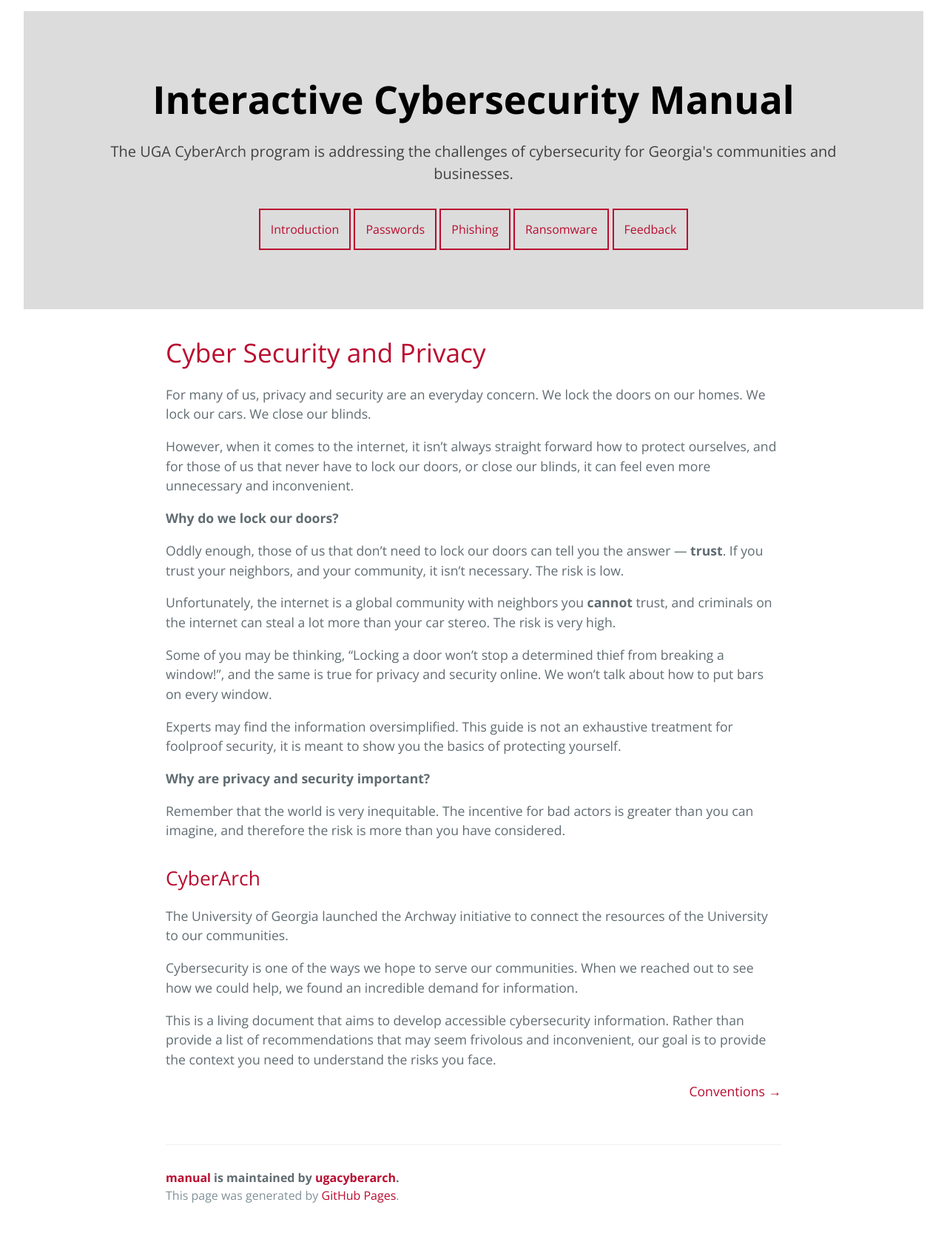
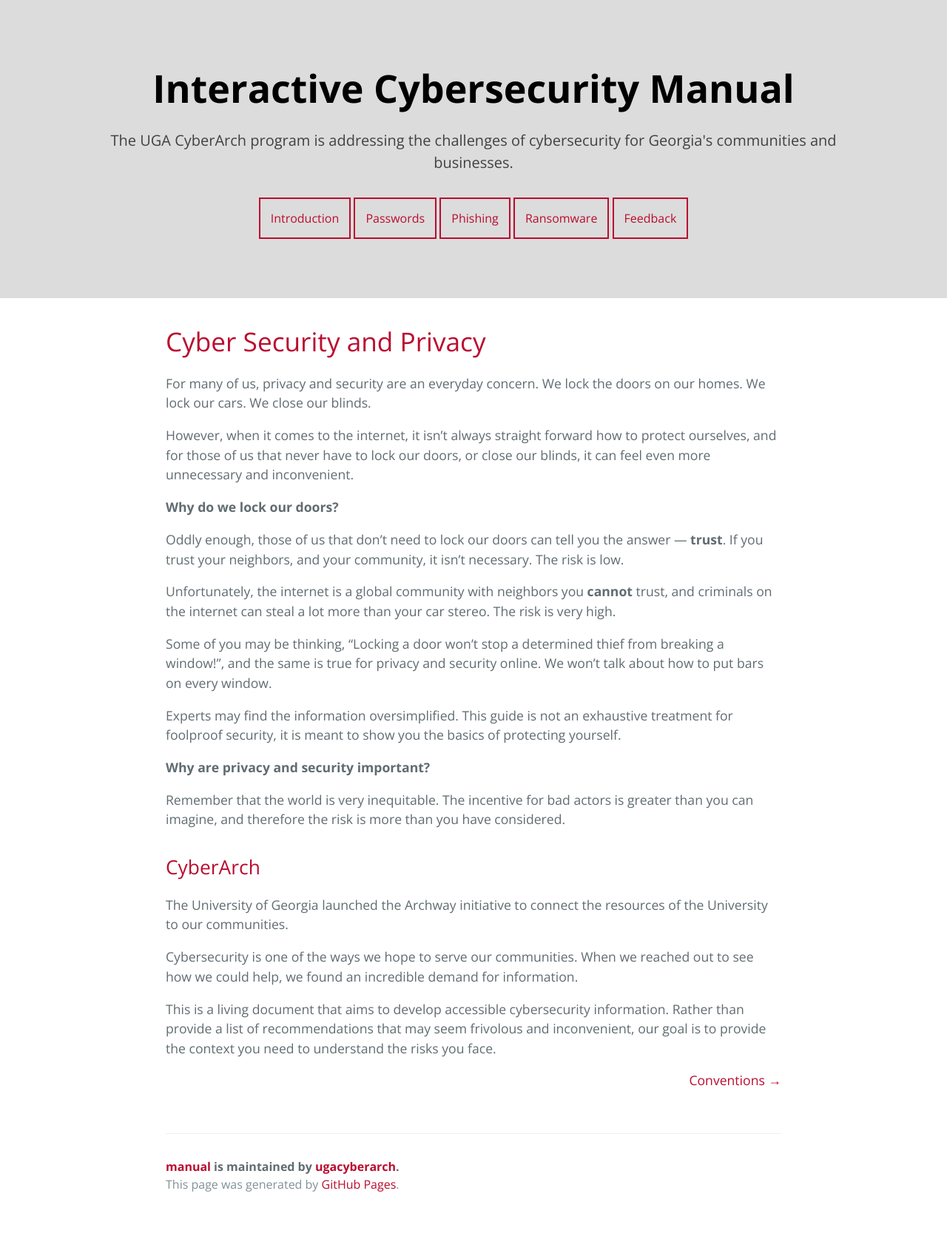
Before and after one commit to ugacyberarch/manual, a Jekyll site: the page built from index.md, in a window 1280 px wide. Shown: the whole page at 74% size. Built offline with Jekyll 4.4.1, drawn with Linux system fonts in a browser that asks for light colours; after the commit the page ends 1645 px from its top, so only the background shows below that.

Commit message:
Update jekyll-theme-cayman.scss

```diff
--- a/_sass/jekyll-theme-cayman.scss
+++ b/_sass/jekyll-theme-cayman.scss
@@ -26,7 +26,7 @@
 }
 
 body {
-  padding: 15px 32px;;
+  padding: 0;
   margin: 0;
   font-family: "Open Sans", "Helvetica Neue", Helvetica, Arial, sans-serif;
   font-size: 16px;
```
